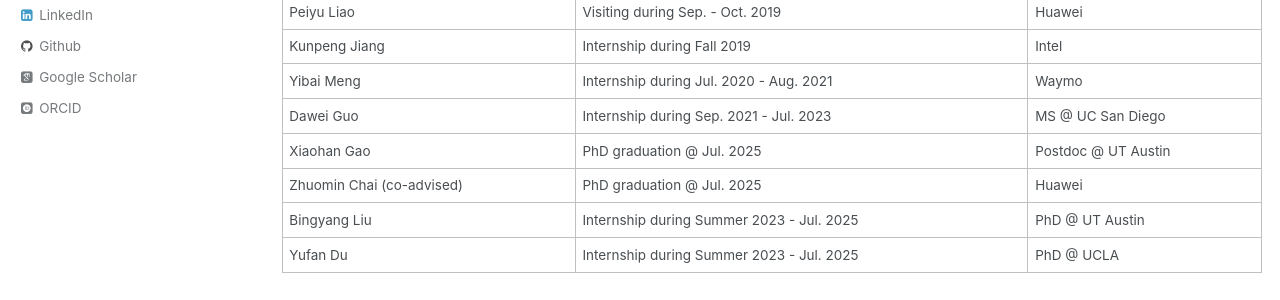
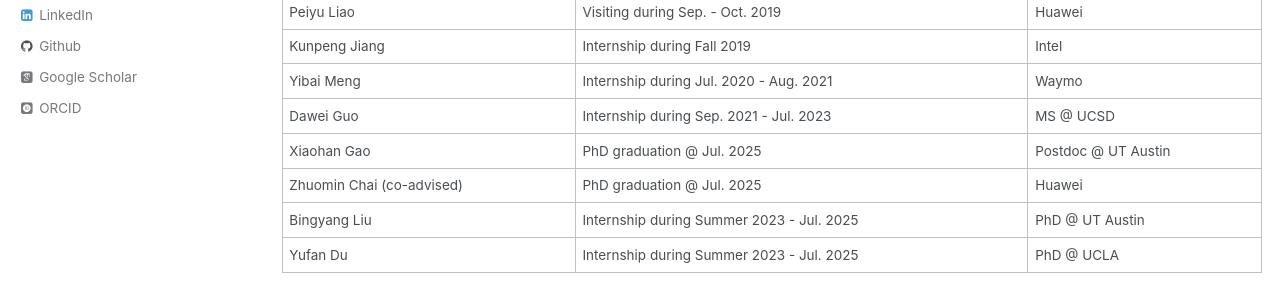
Before and after one commit to limbo018/limbo018.github.io, a Jekyll site: the page built from _pages/students.md, in a window 1280 px wide and 900 px high, scrolled down 755 px. Shown: the part 368-668 px from the top of the window. Built offline with Jekyll 4.4.1, drawn with Linux system fonts in a browser that asks for light colours; some web fonts are replaced.

Commit message:
update student page

```diff
--- a/_pages/students.md
+++ b/_pages/students.md
@@ -69,7 +69,7 @@
 |-----------------------------------------------------|--------------------------------------|--------------------------------------|
 | [Yibai Meng](https://www.mengyibai.com/)            | Internship during Jul. 2020 - Aug. 2021 | Waymo                             |
 |-----------------------------------------------------|--------------------------------------|--------------------------------------|
-| Dawei Guo                                           | Internship during Sep. 2021 - Jul. 2023 | MS @ UC San Diego                 |
+| Dawei Guo                                           | Internship during Sep. 2021 - Jul. 2023 | MS @ UCSD                         |
 |-----------------------------------------------------|--------------------------------------|--------------------------------------|
 | [Xiaohan Gao](https://gaoxiaohan.com/)              | PhD graduation @ Jul. 2025           | Postdoc @ UT Austin                  |
 |-----------------------------------------------------|--------------------------------------|--------------------------------------|
```
